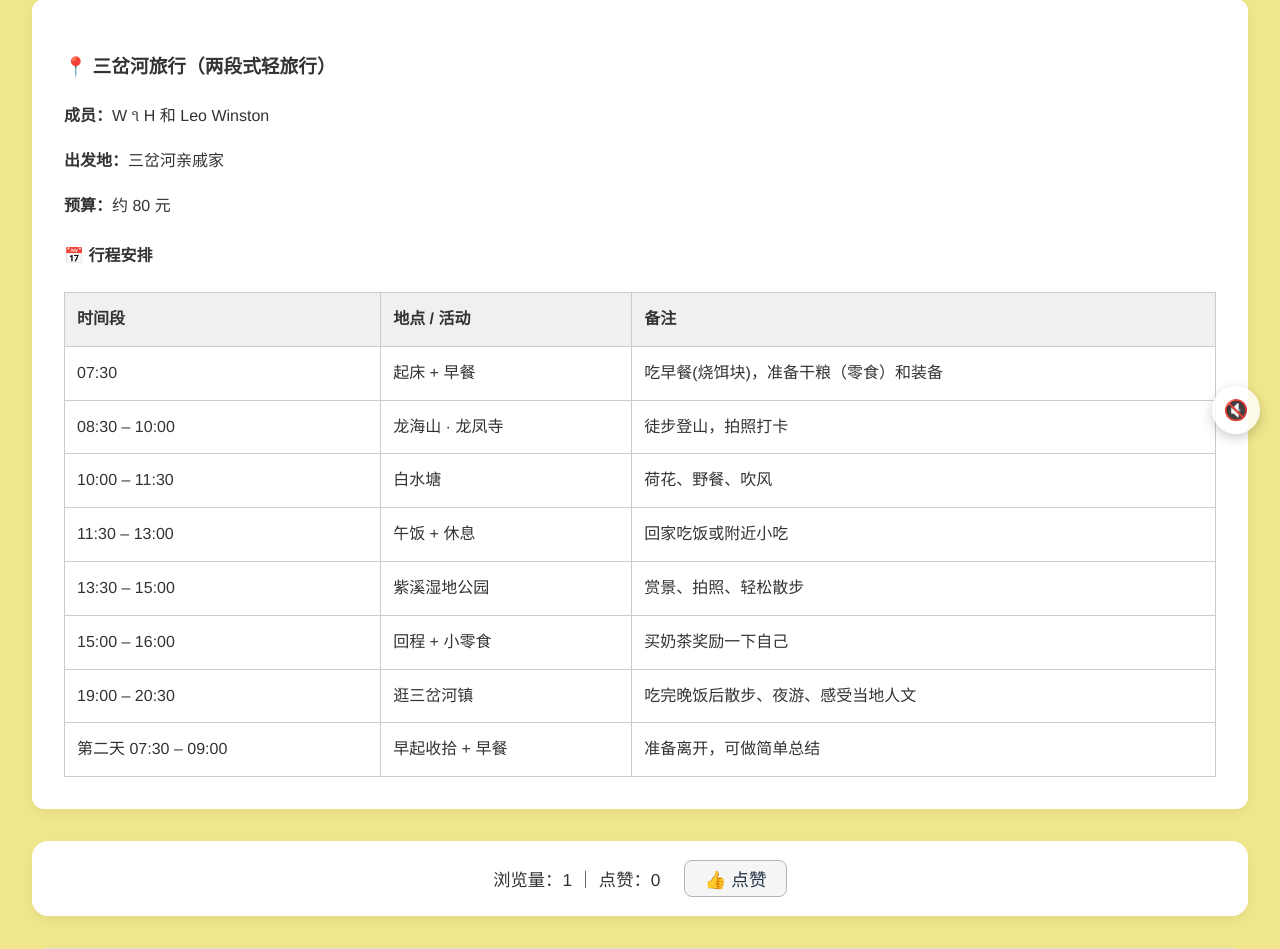
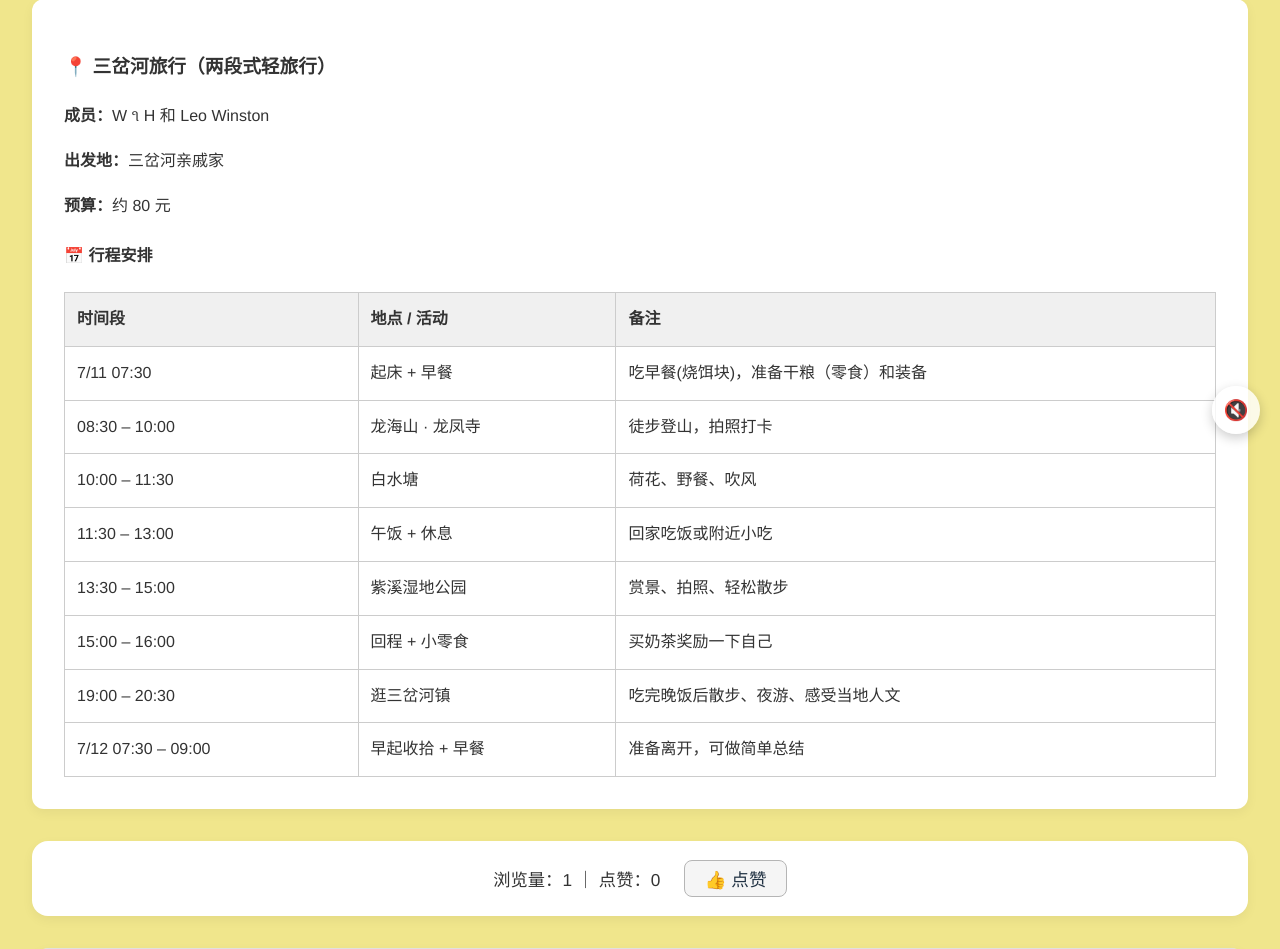
Before and after one commit to ppshuX/cet, a Django app: page /cetapp/trip1/ in a window 1280 px wide. Shown: the part 346-1295 px from the top of the page. Run offline with Django 5.2, Linux system fonts and the light colour scheme; data comes from the database, SQL or seed files in the repository; data that the repository does not hold is empty.

Commit message:
modify the trip1.html

```diff
--- a/cetapp/templates/cetapp/trip1.html
+++ b/cetapp/templates/cetapp/trip1.html
@@ -116,7 +116,7 @@
                 <th>备注</th>
             </tr>
             <tr>
-                <td>07:30</td>
+                <td>7/11  07:30</td>
                 <td>起床 + 早餐</td>
                 <td>吃早餐(烧饵块)，准备干粮（零食）和装备</td>
             </tr>
@@ -151,7 +151,7 @@
                 <td>吃完晚饭后散步、夜游、感受当地人文</td>
             </tr>
             <tr>
-                <td>第二天 07:30 – 09:00</td>
+                <td>7/12  07:30 – 09:00</td>
                 <td>早起收拾 + 早餐</td>
                 <td>准备离开，可做简单总结</td>
             </tr>
```
